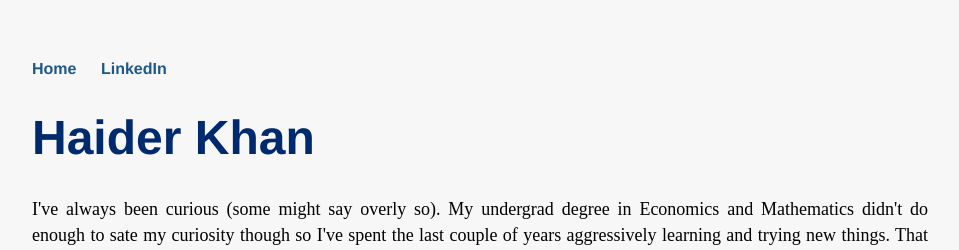
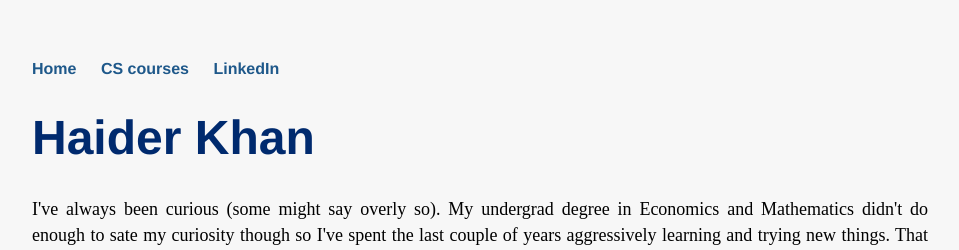
Before and after one commit to h2kh/h2kh.github.io, a Jekyll site: the page built from index.html, in a window 1280 px wide. Shown: the top 250 px of the page, without its empty margins (160-1119 px from the left). Built offline with Jekyll 4.4.1, drawn with Linux system fonts in a browser that asks for light colours.

Commit message:
Update default.html

```diff
--- a/_layouts/default.html
+++ b/_layouts/default.html
@@ -13,7 +13,7 @@
 	        		<li><a href="/">Home</a></li>
 		        	<!--<li><a href="/about">About</a></li>-->
 	        		<!--<li><a href="/assets/resume.pdf">CV</a></li>-->
-	        		<!--<li><a href="/blog">Blog</a></li>-->
+	        		<li><a href="/courses">CS courses</a></li>
 				<li><a href="https://www.linkedin.com/in/hdrkhn/">LinkedIn</a></li>
 	    		</ul>
 			</nav>
```
